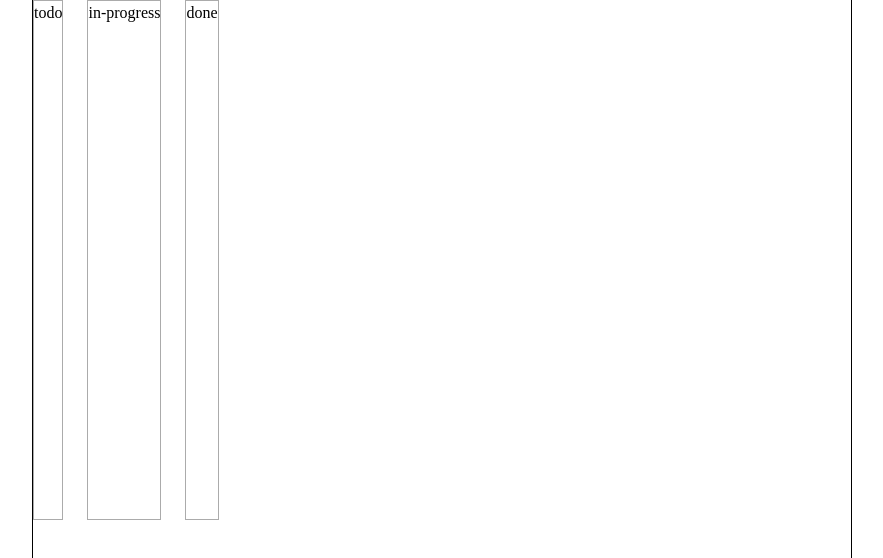
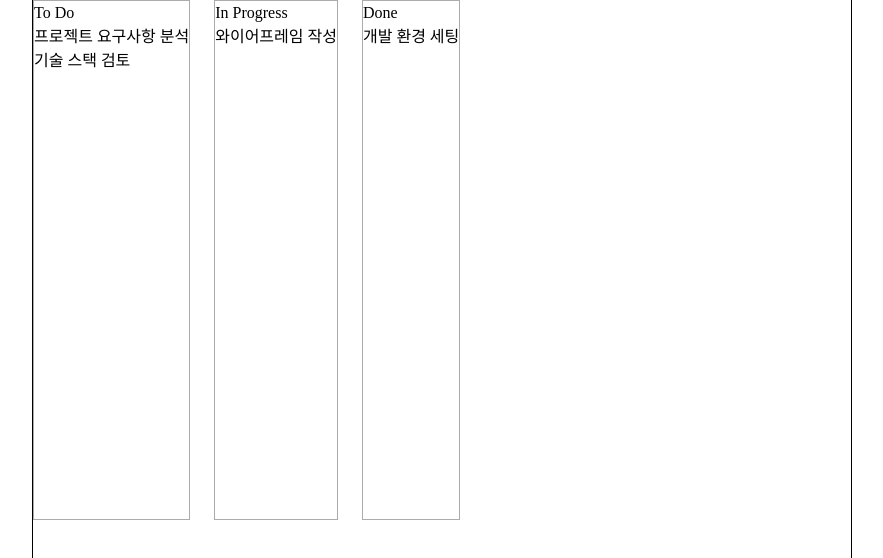
Before and after one commit to yungblud/react-dnd-kanban-board, a React (Vite) app: page / in a window 1280 px wide. Shown: the top 558 px of the page, without its empty margins (198-1081 px from the left). Built offline with nearby package versions, Linux system fonts and the light colour scheme.

Commit message:
feat: implement render with mock data

```diff
--- a/src/App.tsx
+++ b/src/App.tsx
@@ -1,14 +1,29 @@
+import { mockData } from './mocks/data'
 import { KanbanColumn, KanbanContainer, Layout } from './ui'
 
-const columnsState = ['todo', 'in-progress', 'done'] as const
+const data = {
+  columns: mockData.initialColumns,
+  cards: mockData.initialCards,
+}
 
 function App() {
   return (
     <Layout>
       <KanbanContainer>
-        {columnsState.map((item) => (
-          <KanbanColumn key={item} state={item} />
-        ))}
+        {[...data.columns]
+          .sort((a, b) => a.order - b.order)
+          .map((column) => {
+            const cards = [...data.cards]
+              .filter((card) => card.columnId === column.id)
+              .sort((a, b) => a.order - b.order)
+            return (
+              <KanbanColumn key={column.id} {...column}>
+                {cards.map((card) => (
+                  <div key={card.id}>{card.title}</div>
+                ))}
+              </KanbanColumn>
+            )
+          })}
       </KanbanContainer>
     </Layout>
   )
--- a/src/ui/kanban-column/kanban-column.tsx
+++ b/src/ui/kanban-column/kanban-column.tsx
@@ -1,5 +1,6 @@
 import styled from '@emotion/styled'
-import { memo } from 'react'
+import { memo, type PropsWithChildren } from 'react'
+import type { Column } from '../../types'
 
 const Column = styled.div`
   border: 1px solid #ababab;
@@ -11,7 +12,12 @@ const Column = styled.div`
 `
 
 export const KanbanColumn = memo(
-  ({ state }: { state: 'todo' | 'in-progress' | 'done' }) => {
-    return <Column>{state}</Column>
+  ({ children, title }: PropsWithChildren<Column>) => {
+    return (
+      <Column>
+        {title}
+        {children}
+      </Column>
+    )
   }
 )
```
